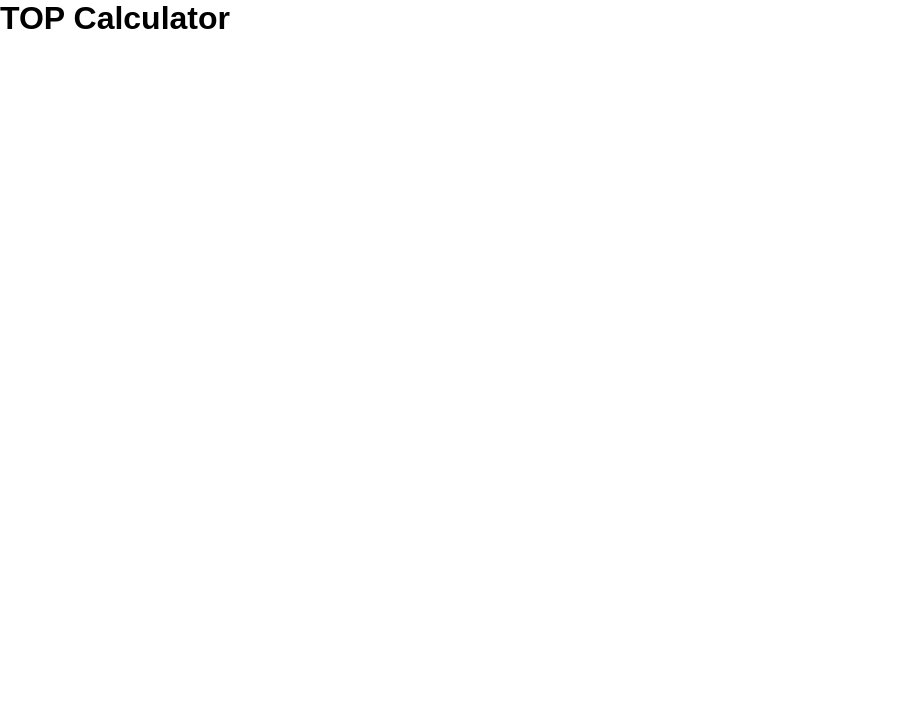
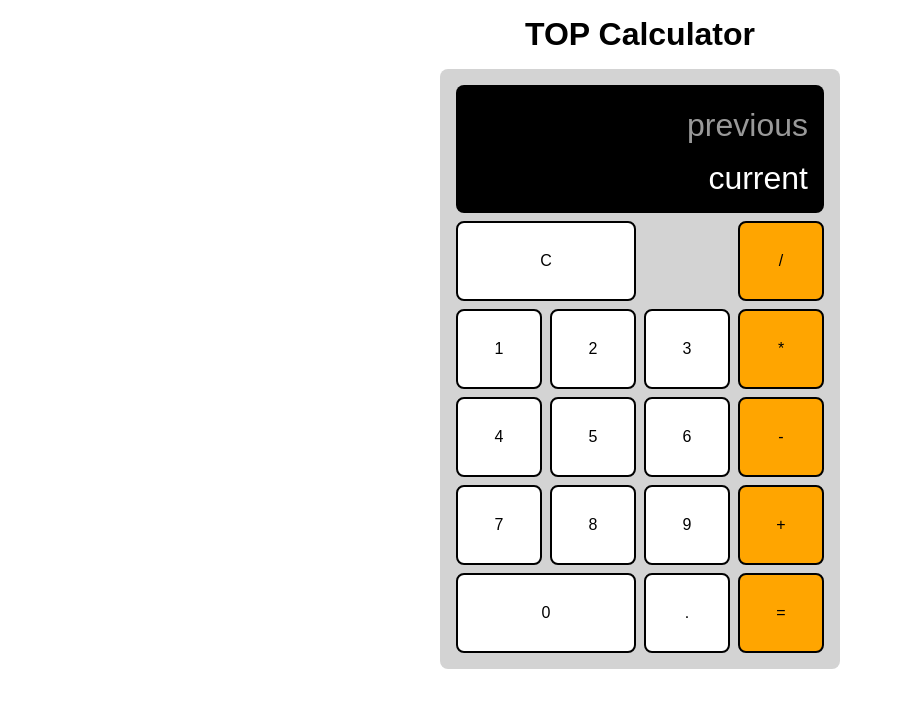
Before and after one commit to gjnels/TOP-calculator, a plain HTML site: page index.html in a window 1280 px wide. Shown: the whole page, without its empty margins (0-903 px from the left). Drawn offline with Linux system fonts and the light colour scheme.

Commit message:
created layout and added basic styling

```diff
--- a/index.html
+++ b/index.html
@@ -10,6 +10,29 @@
     <script src="script.js" type="text/javascript"></script>
   </head>
   <body>
-    <h1>TOP Calculator</h1>
+    <h1 class="title">TOP Calculator</h1>
+    <div class="calculator">
+      <div class="screen">
+        <span class="current">current</span>
+        <span class="previous">previous</span>
+      </div>
+      <button class="span-2 clear" data-key="C">C</button>
+      <button class="operator" data-key="/">/</button>
+      <button data-key="1">1</button>
+      <button data-key="2">2</button>
+      <button data-key="3">3</button>
+      <button class="operator" data-key="*">*</button>
+      <button data-key="4">4</button>
+      <button data-key="5">5</button>
+      <button data-key="6">6</button>
+      <button class="operator" data-key="-">-</button>
+      <button data-key="7">7</button>
+      <button data-key="8">8</button>
+      <button data-key="9">9</button>
+      <button class="operator" data-key="+">+</button>
+      <button class="span-2" data-key="0">0</button>
+      <button data-key=".">.</button>
+      <button class="operator" data-key="=">=</button>
+    </div>
   </body>
 </html>
--- a/styles.css
+++ b/styles.css
@@ -1,3 +1,11 @@
+:root {
+  --screen-text-color: 255, 255, 255;
+  --button-color: 255, 255, 255; /* white */
+  --button-operator-color: 255, 165, 0; /* orange */
+  --button-action-color: 240, 240, 240; /* lightgray */
+  --button-hover-opacity: 0.75;
+}
+
 html {
   font-size: 100%;
   font-family: sans-serif;
@@ -11,3 +19,78 @@ html {
   padding: 0;
   margin: 0;
 }
+
+body {
+  display: flex;
+  flex-direction: column;
+  align-items: center;
+}
+
+.title {
+  margin: 1rem 0;
+  text-align: center;
+}
+
+.calculator {
+  display: grid;
+  grid-template-columns: repeat(4, 1fr);
+  width: 25rem;
+  gap: 0.5rem;
+  background-color: lightgray;
+  padding: 1rem;
+  border-radius: 0.5rem;
+}
+
+.screen {
+  font-size: 2rem;
+  text-align: right;
+  padding: 1rem;
+  height: 8rem;
+  color: rgb(var(--screen-text-color));
+  background-color: black;
+  border-radius: 0.5rem;
+  grid-column: 1 / -1;
+
+  display: flex;
+  flex-direction: column-reverse;
+  gap: 1rem;
+}
+
+.previous {
+  opacity: 0.6;
+}
+
+button {
+  height: 5rem;
+  border: 2px solid black;
+  background-color: rgb(var(--button-color));
+  border-radius: 0.5rem;
+  font-size: 1rem;
+  cursor: pointer;
+
+  transition: transform 0.1s;
+}
+
+button:hover {
+  background-color: rgba(var(--button-color), var(--button-hover-opacity));
+}
+
+button:active {
+  transform: scale(0.95);
+}
+
+.operator {
+  grid-column: 4;
+  background-color: rgb(var(--button-operator-color));
+}
+
+.operator:hover {
+  background-color: rgba(
+    var(--button-operator-color),
+    var(--button-hover-opacity)
+  );
+}
+
+.span-2 {
+  grid-column-end: span 2;
+}
```
